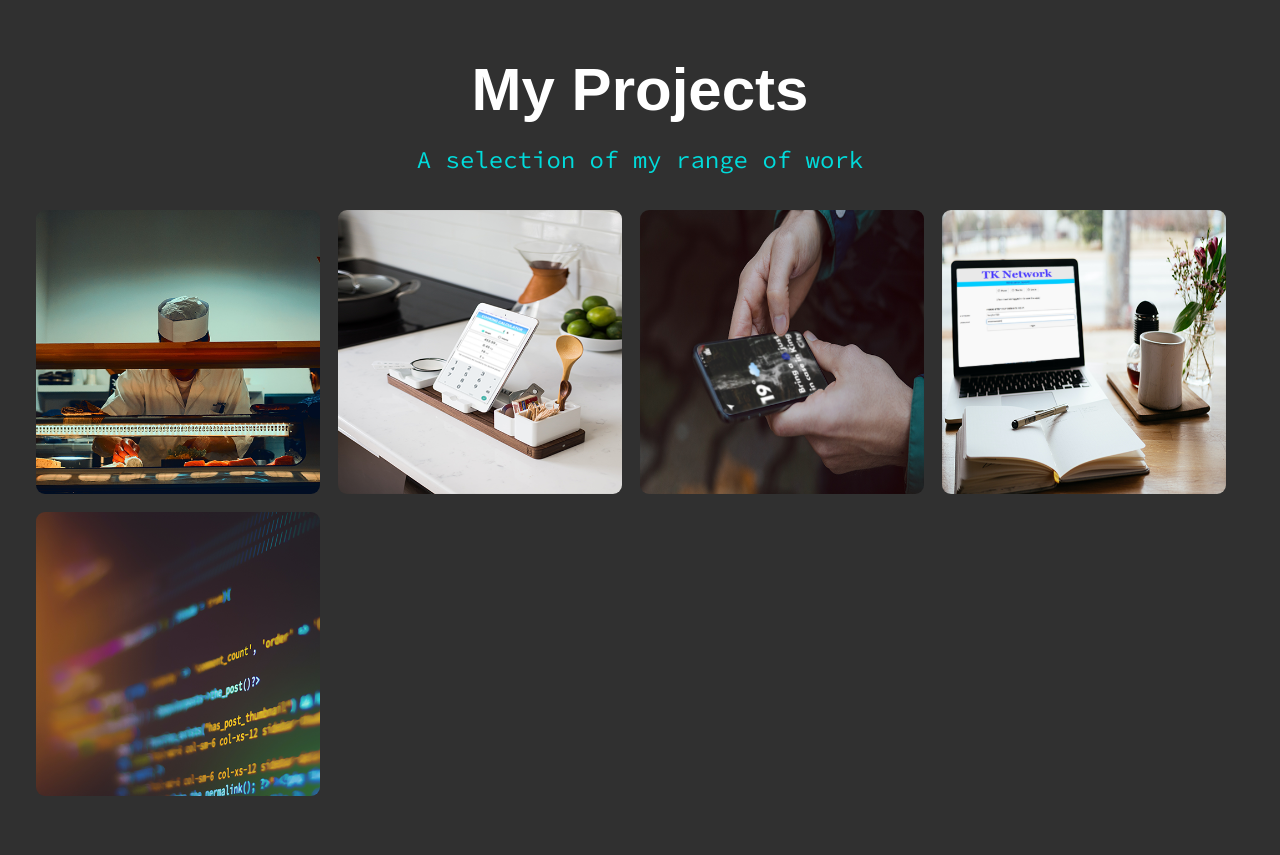
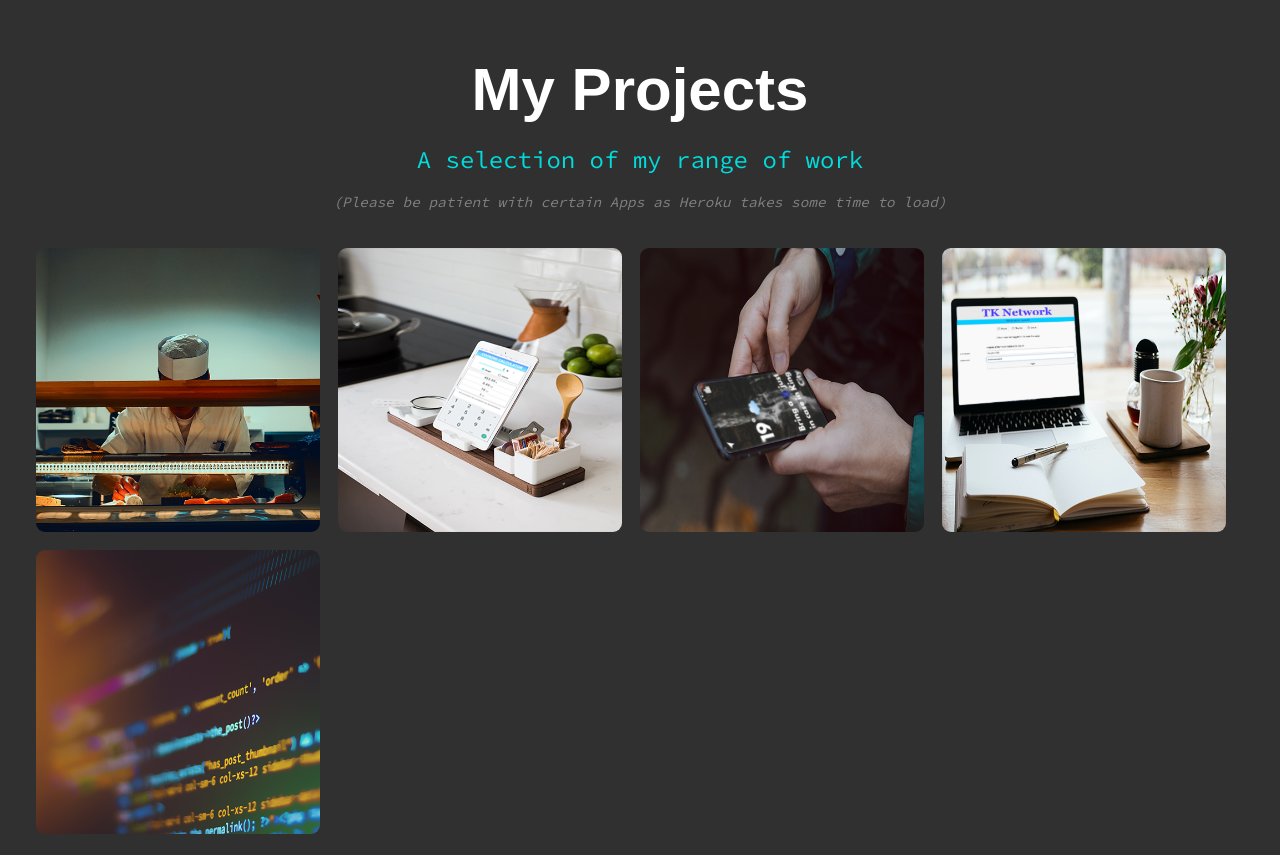
Before and after one commit to Tony-Kim09/tony-kim09.github.io, a plain HTML site: page index.html in a window 1280 px wide. Shown: the part 1720-2575 px from the top of the page. Drawn offline with nearby package versions, Linux system fonts and the light colour scheme; a web font is replaced by a local one.

Commit message:
added warning for slow loads

```diff
--- a/css/style.css
+++ b/css/style.css
@@ -129,6 +129,10 @@ h3 { font-size: var(--fs-h3); }
   margin-bottom: 1em;
 }
 
+.section-subtitle-warning {
+  font-size: 0.6em;
+  color: grey;
+}
 /* Header */
 
 header {
--- a/index.html
+++ b/index.html
@@ -83,7 +83,11 @@
   <!-- My Projects -->
   <section class="my-projects" id="project">
     <h2 class="section-title section-title-project">My Projects</h2>
-    <p class="section-subtitle section-subtitle-project">A selection of my range of work</p>
+    <p class="section-subtitle section-subtitle-project">
+      A selection of my range of work <br />
+      <i class="section-subtitle-warning">(Please be patient with certain
+        Apps as Heroku takes some time to load)</i>
+    </p>
 
     <div class="portfolio">
       <!-- Front-End Sushi Website -->
```
